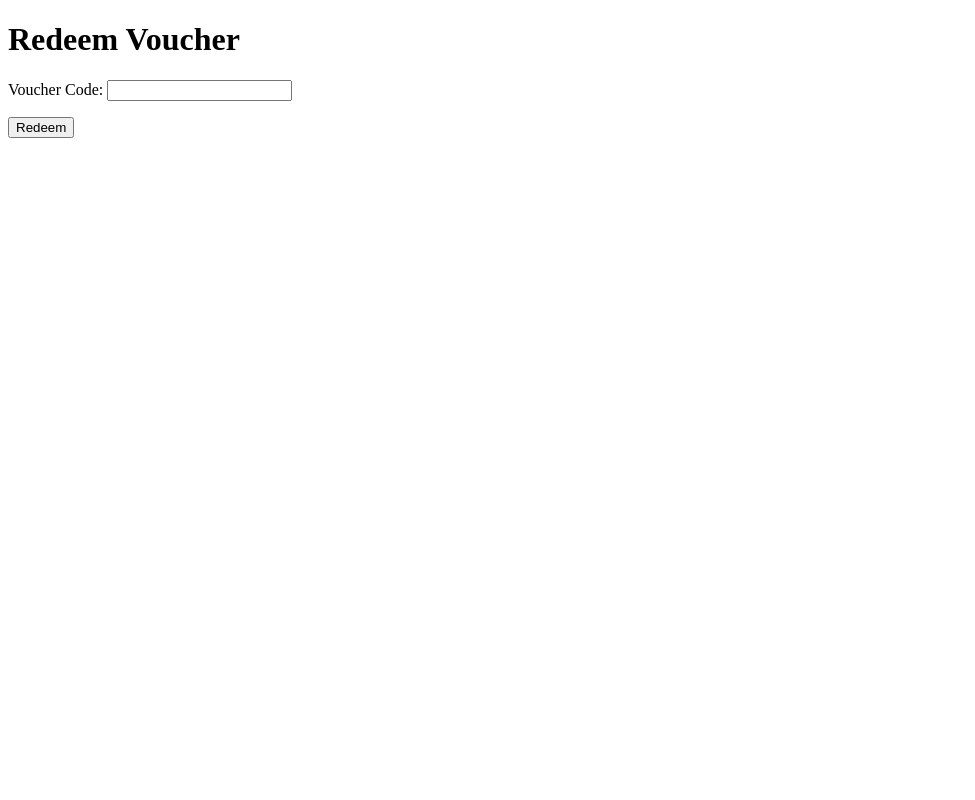
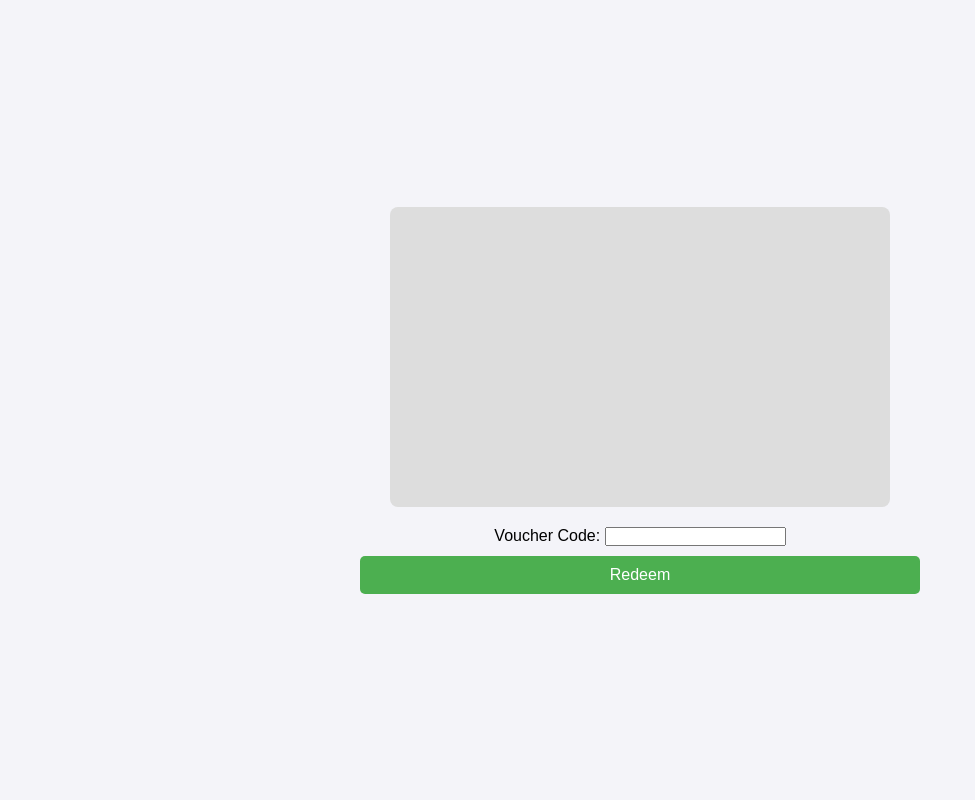
Before and after one commit to adamglos/voucher_system, a Django app: page /vouchers/redeem/ in a window 1280 px wide. Shown: the whole page, without its empty margins (0-975 px from the left). Run offline with Django 5.2, Linux system fonts and the light colour scheme; some libraries are stand-ins or nearby versions.

Commit message:
Redeem voucher template upgrade

```diff
--- a/vouchers/templates/redeem_voucher.html
+++ b/vouchers/templates/redeem_voucher.html
@@ -4,29 +4,99 @@
     <meta charset="UTF-8">
     <title>Redeem Voucher</title>
     <script src="https://cdnjs.cloudflare.com/ajax/libs/html5-qrcode/2.3.8/html5-qrcode.min.js"></script>
+    <style>
+        /* Resetowanie marginesów i stylów */
+        * {
+            margin: 0;
+            padding: 0;
+            box-sizing: border-box;
+            font-family: Arial, sans-serif;
+        }
+
+        /* Kontener na pełny ekran */
+        body, html {
+            width: 100%;
+            height: 100%;
+            display: flex;
+            justify-content: center;
+            align-items: center;
+            background-color: #f4f4f9;
+        }
+
+        /* Kontener dla skanera i formularza */
+        .container {
+            width: 100%;
+            max-width: 600px;
+            padding: 20px;
+            display: flex;
+            flex-direction: column;
+            align-items: center;
+            gap: 20px;
+        }
+
+        /* Styl skanera QR */
+        #qr-reader {
+            width: 100%;
+            max-width: 500px;
+            height: 300px;
+            background: #ddd;
+            border-radius: 8px;
+            overflow: hidden;
+        }
+
+        /* Styl formularza */
+        form {
+            width: 100%;
+            display: flex;
+            flex-direction: column;
+            align-items: center;
+            gap: 10px;
+        }
+
+        /* Styl przycisku */
+        button {
+            width: 100%;
+            padding: 10px;
+            font-size: 16px;
+            background-color: #4CAF50;
+            color: white;
+            border: none;
+            border-radius: 5px;
+            cursor: pointer;
+        }
+
+        button:hover {
+            background-color: #45a049;
+        }
+
+        /* Styl komunikatu o błędzie */
+        .error-message {
+            color: red;
+            font-size: 16px;
+        }
+    </style>
 </head>
 <body>
-    <h1>Redeem Voucher</h1>
-
+    <div class="container">
         {% if message %}
-        <p style="color: red;">{{ message }}</p>
+            <p class="error-message">{{ message }}</p>
         {% endif %}
 
-    <div id="qr-reader" style="width: 300px; margin-bottom: 20px;"></div>
+        <div id="qr-reader"></div>
 
         <form method="post" id="redeem-form">
             {% csrf_token %}
             {{ form.as_p }}
             <button type="submit">Redeem</button>
         </form>
+    </div>
 
     <script>
-        let formSubmitted = false;  // Flaga do sprawdzenia, czy formularz już został przesłany
+        let formSubmitted = false;
 
         function onScanSuccess(decodedText, decodedResult) {
-            // Jeśli formularz nie został jeszcze przesłany, wykonaj submit
             if (!formSubmitted) {
-                formSubmitted = true;  // Ustawiamy flagę na true, aby zapobiec kolejnym wysyłkom
+                formSubmitted = true;
                 document.querySelector('input[name="code"]').value = decodedText;
                 document.getElementById('redeem-form').submit();
             }
```
Lines whose indentation alone changed are shown as unchanged.
